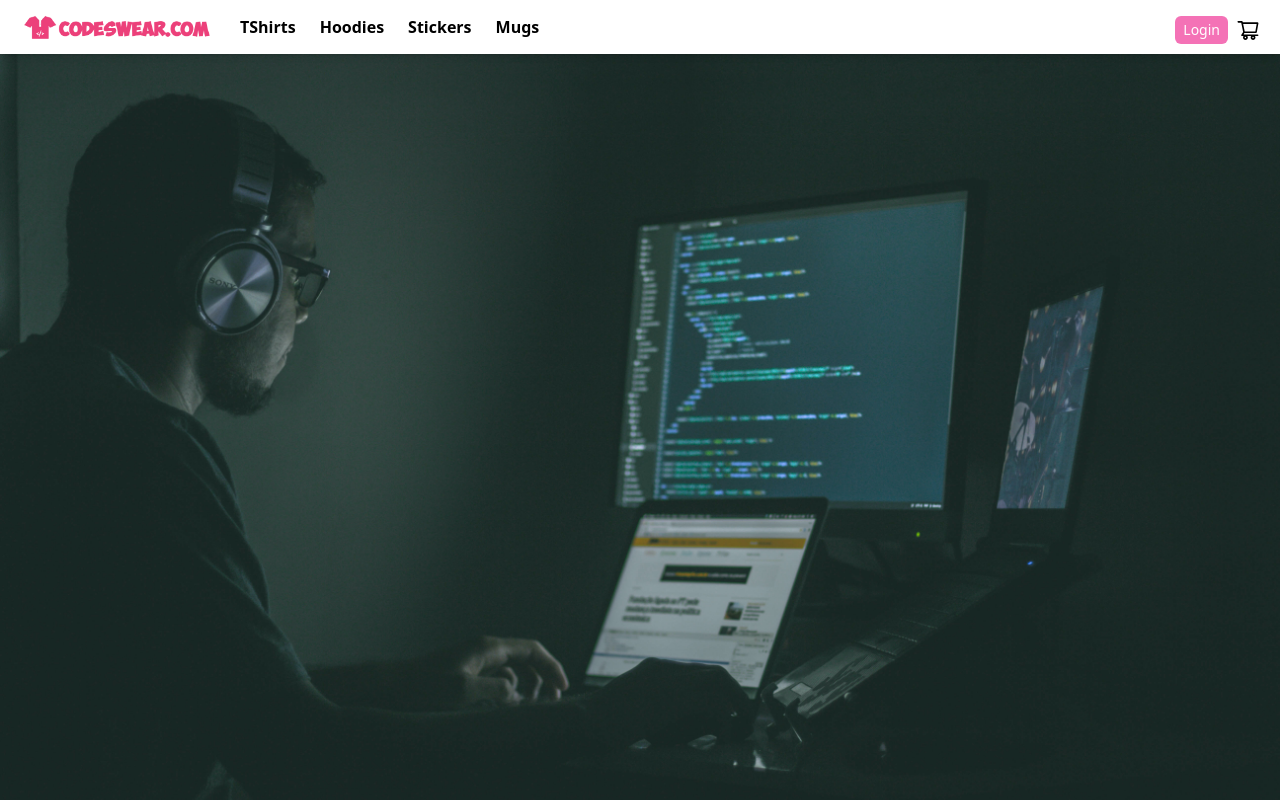
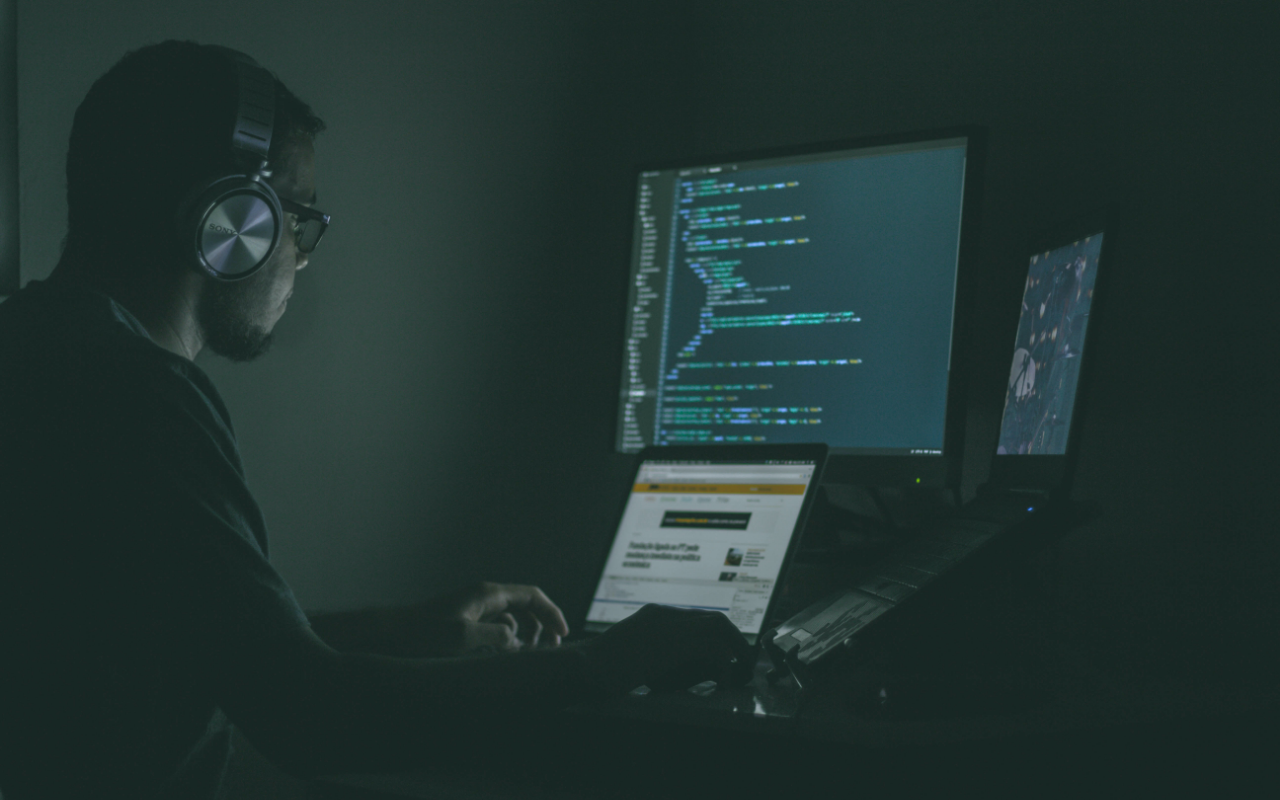
Before and after one commit to mrakib007/next-js-learning, a Next.js app in the folder codeswear/: page / in a window 1280 px wide. Shown: the top 800 px of the page. Built offline with nearby package versions, Linux system fonts and the light colour scheme.

Commit message:
added environments and replaces hard codes

```diff
--- a/codeswear/components/Navbar.js
+++ b/codeswear/components/Navbar.js
@@ -49,7 +49,7 @@ const Navbar = ({ logout,user,cart, addToCart, removeFromCart, clearCart, subTot
       </div>
       <div className="flex items-center cart cursor-pointer absolute right-0 mx-5 top-4">
 
-      <a onMouseOver={()=>{setDropdown(true)}} onMouseLeave={()=>{setDropdown(false)}}>
+      <span onMouseOver={()=>{setDropdown(true)}} onMouseLeave={()=>{setDropdown(false)}}>
       {dropdown &&  <div onMouseOver={()=>{setDropdown(true)}} onMouseLeave={()=>{setDropdown(false)}} className="absolute right-8 bg-white border top-6 py-4 rounded-md px-5 w-32">
         <ul>
         <Link href={'/myAccount'}><li className="py-1 hover:text-pink-700 font-bold text-sm">My Account</li> </Link>
@@ -57,9 +57,8 @@ const Navbar = ({ logout,user,cart, addToCart, removeFromCart, clearCart, subTot
         <li onClick={logout} className="py-1 hover:text-pink-700 font-bold text-sm">Logout</li>
         </ul>
       </div>}
-
       {user.value && <MdAccountCircle  className="text-xl md:text-2xl mx-2" />}
-      </a>
+      </span>
         {!user.value && <Link href={"/login"}>
           <button className="bg-pink-400 px-2 mx-2 py-1 rounded-md text-sm text-white">Login</button>
         </Link>}
--- a/codeswear/pages/_app.js
+++ b/codeswear/pages/_app.js
@@ -9,7 +9,7 @@ export default function App({ Component, pageProps }) {
   const [cart, setCart] = useState({});
   const [subTotal, setSubTotal] = useState(0);
   const [user,setUser] = useState({value: null});
-  const [key,setKey] = useState(0);
+  const [key,setKey] = useState();
   const router = useRouter();
   const [progress, setProgress] = useState(0);
 
@@ -97,8 +97,8 @@ export default function App({ Component, pageProps }) {
         waitingTime={400}
         onLoaderFinished={() => setProgress(0)}
       />
-      <Navbar logout={logout} user={user} key={key} cart={cart} addToCart={addToCart} removeFromCart={removeFromCart}
-      clearCart={clearCart} subTotal={subTotal}/>
+      {key && <Navbar logout={logout} user={user} key={key} cart={cart} addToCart={addToCart} removeFromCart={removeFromCart}
+      clearCart={clearCart} subTotal={subTotal}/>}
       <Component buyNow={buyNow} cart={cart} addToCart={addToCart} removeFromCart={removeFromCart}
       clearCart={clearCart} subTotal={subTotal} {...pageProps} />
       <Footer />
--- a/codeswear/pages/login.js
+++ b/codeswear/pages/login.js
@@ -5,8 +5,8 @@ import "react-toastify/dist/ReactToastify.css";
 import { useRouter } from "next/router";
 
 const Login = () => {
-  const [email, setEmail] = useState();
-  const [password, setPassword] = useState();
+  const [email, setEmail] = useState('');
+  const [password, setPassword] = useState('');
   const router = useRouter();
 
   useEffect(()=>{
@@ -26,7 +26,7 @@ const Login = () => {
   const handleSubmit = async (e) => {
     e.preventDefault();
     const data = { email, password };
-    let res = await fetch("http://localhost:3000/api/login", {
+    let res = await fetch(`${process.env.NEXT_PUBLIC_HOST}/api/login`, {
       method: "POST",
       headers: {
         "Content-Type": "application/json",
@@ -49,7 +49,7 @@ const Login = () => {
       theme: "dark",
       });
       setTimeout(()=>{
-        router.push('http://localhost:3000');
+        router.push(process.env.NEXT_PUBLIC_HOST);
       },3000)
     }else{
       toast.error(response.error, {
--- a/codeswear/pages/product/[slug].js
+++ b/codeswear/pages/product/[slug].js
@@ -15,7 +15,7 @@ const Post = ({ addToCart, product, variants, buyNow }) => {
   const [service, setService] = useState();
 
   const checkServiceAbility = async () => {
-    let pins = await fetch("http://localhost:3000/api/pincode");
+    let pins = await fetch(`${process.env.HOST}/api/pincode`);
     let pinJson = await pins.json();
     if (pinJson.includes(parseInt(pin))) {
       setService(true);
@@ -51,7 +51,7 @@ const Post = ({ addToCart, product, variants, buyNow }) => {
   const [size, setSize] = useState(product.size);
 
   const refreshVariant = (newSize, newColor) => {
-    let url = `http://localhost:3000/product/${variants[newColor][newSize]["slug"]}`;
+    let url = `${process.env.NEXT_PUBLIC_HOST}/product/${variants[newColor][newSize]["slug"]}`;
     window.location = url;
   };
 
--- a/codeswear/pages/signup.js
+++ b/codeswear/pages/signup.js
@@ -5,9 +5,9 @@ import "react-toastify/dist/ReactToastify.css";
 import { useRouter } from "next/router";
 
 const Signup = () => {
-  const [name, setName] = useState();
-  const [email, setEmail] = useState();
-  const [password, setPassword] = useState();
+  const [name, setName] = useState('');
+  const [email, setEmail] = useState('');
+  const [password, setPassword] = useState('');
   const router = useRouter();
 
   useEffect(()=>{
@@ -29,7 +29,8 @@ const Signup = () => {
   const handleSubmit = async (e) => {
     e.preventDefault();
     const data = { name, email, password };
-    let res = await fetch("http://localhost:3000/api/signup", {
+    // let res = await fetch(`${process.env.HOST}/api/signup`, {
+    let res = await fetch(`${process.env.NEXT_PUBLIC_HOST}/api/signup`, {
       method: "POST",
       headers: {
         "Content-Type": "application/json",
```
